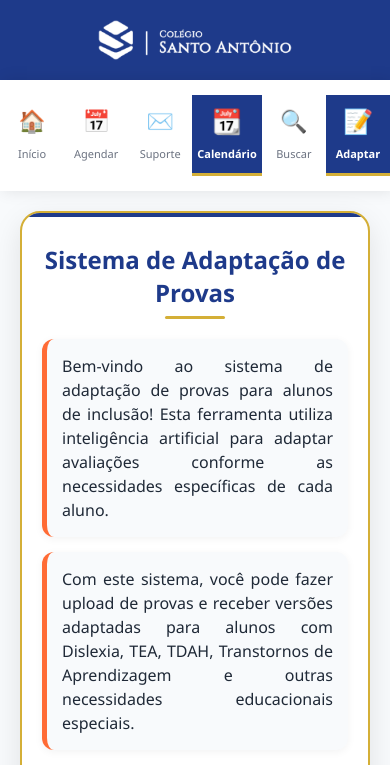
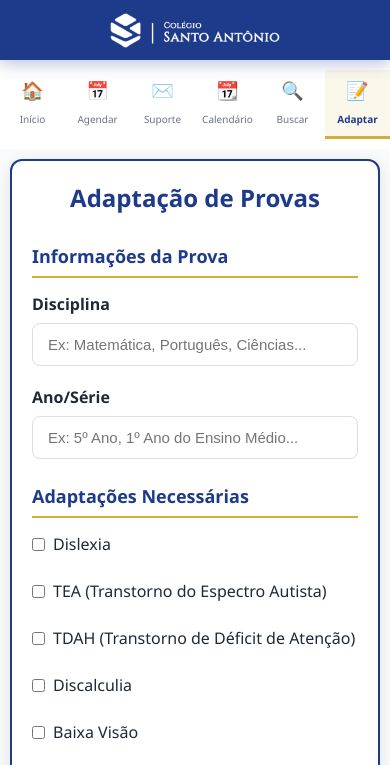
Before and after one commit to WandersonT-Silva/sistema-agendamento-nap, a plain HTML site: page AdaptaProva.html in a window 390 px wide. Shown: the top 765 px of the page. Drawn offline with Linux system fonts and the light colour scheme; sample sign-in values are in the browser's storage.

Commit message:
Update AdaptaProva.html

```diff
--- a/AdaptaProva.html
+++ b/AdaptaProva.html
@@ -3,23 +3,21 @@
 <head>
     <meta charset="UTF-8">
     <meta name="viewport" content="width=device-width, initial-scale=1.0">
-    <title>Adaptação de Provas - Sistema de Inclusão</title>
+    <title>Adaptação de Provas - Sistema NAP</title>
     <link rel="icon" type="image/png" sizes="32x32" href="logo.png">
     <link rel="icon" type="image/png" sizes="16x16" href="logo.png">
     <link rel="apple-touch-icon" sizes="180x180" href="logo.png">
     <style>
         /* ===== TEMA ESCOLA - SANTO ANTÔNIO ===== */
         :root {
-            /* Cores oficiais da escola */
-            --dourado: #D4AF37;         /* Dourado clássico */
-            --laranja: #FF6B35;         /* Laranja vibrante */
-            --azul-marinho: #1E3A8A;    /* Azul marinho */
-            --branco: #FFFFFF;          /* Branco */
-            --cinza-claro: #F8FAFC;     /* Cinza muito claro */
-            --cinza-medio: #6B7280;     /* Cinza médio */
-            --cinza-escuro: #1F2937;    /* Cinza escuro */
-            --verde: #10B981;           /* Verde para sucesso */
-            --vermelho: #EF4444;        /* Vermelho para erros */
+            --dourado: #D4AF37;
+            --laranja: #FF6B35;
+            --azul-marinho: #1E3A8A;
+            --branco: #FFFFFF;
+            --cinza-claro: #F8FAFC;
+            --cinza-medio: #6B7280;
+            --cinza-escuro: #1F2937;
+            --verde: #10B981;
         }
 
         * {
@@ -33,6 +31,7 @@
             background: linear-gradient(135deg, var(--cinza-claro) 0%, #e2e8f0 100%);
             min-height: 100vh;
             color: var(--cinza-escuro);
+            overflow-x: hidden;
         }
 
         /* ===== CABEÇALHO SIMPLIFICADO ===== */
@@ -85,7 +84,53 @@
             min-height: calc(100vh - 80px);
         }
 
-        /* ===== MENU LATERAL SEM LOGO ===== */
+        /* ===== MENU SUPERIOR PARA MOBILE ===== */
+        .mobile-menu {
+            display: none;
+            background: var(--branco);
+            box-shadow: 0 2px 10px rgba(0, 0, 0, 0.1);
+            z-index: 100;
+        }
+
+        .mobile-nav {
+            display: flex;
+            justify-content: space-around;
+            list-style: none;
+            padding: 10px 0;
+        }
+
+        .mobile-menu-item {
+            text-align: center;
+            padding: 8px 5px;
+            cursor: pointer;
+            transition: all 0.3s ease;
+            border-bottom: 3px solid transparent;
+            flex: 1;
+        }
+
+        .mobile-menu-item.active {
+            border-bottom-color: var(--dourado);
+            background: rgba(212, 175, 55, 0.1);
+        }
+
+        .mobile-menu-icon {
+            font-size: 18px;
+            display: block;
+            margin-bottom: 4px;
+        }
+
+        .mobile-menu-text {
+            font-size: 10px;
+            color: var(--cinza-medio);
+            font-weight: 500;
+        }
+
+        .mobile-menu-item.active .mobile-menu-text {
+            color: var(--azul-marinho);
+            font-weight: 600;
+        }
+
+        /* ===== MENU LATERAL PARA DESKTOP ===== */
         .sidebar {
             width: 90px;
             background: var(--branco);
@@ -185,124 +230,24 @@
         /* ===== CONTEÚDO PRINCIPAL ===== */
         .content {
             flex: 1;
-            padding: 40px;
+            padding: 15px;
             background: var(--cinza-claro);
-            overflow-y: auto;
-        }
-
-        .welcome-content {
-            max-width: 1000px;
-            margin: 0 auto;
-            background: var(--branco);
-            border-radius: 20px;
-            padding: 50px;
-            box-shadow: 0 10px 30px rgba(0, 0, 0, 0.1);
-            border: 2px solid var(--dourado);
-            position: relative;
-            overflow: hidden;
-        }
-
-        .welcome-content::before {
-            content: '';
-            position: absolute;
-            top: 0;
-            left: 0;
-            right: 0;
-            height: 4px;
-            background: var(--azul-marinho);
-        }
-
-        .welcome-content h2 {
-            color: var(--azul-marinho);
-            font-size: 32px;
-            margin-bottom: 30px;
-            text-align: center;
-            font-family: 'Segoe UI', sans-serif;
-            font-weight: 700;
-            position: relative;
-        }
-
-        .welcome-content h2::after {
-            content: '';
-            position: absolute;
-            bottom: -10px;
-            left: 50%;
-            transform: translateX(-50%);
-            width: 100px;
-            height: 3px;
-            background: var(--dourado);
-            border-radius: 2px;
-        }
-
-        .html-text {
-            font-family: 'Segoe UI', sans-serif;
-            font-size: 15px;
-            color: var(--cinza-escuro);
-            text-align: justify;
-            line-height: 1.5;
-        }
-
-        .html-text p {
-            margin-bottom: 15px;
-            padding: 20px;
-            background: var(--cinza-claro);
-            border-radius: 12px;
-            border-left: 5px solid var(--laranja);
-            box-shadow: 0 2px 8px rgba(0, 0, 0, 0.05);
-            transition: transform 0.3s ease;
-        }
-
-        .html-text p:hover {
-            transform: translateX(5px);
-        }
-
-        .contact-info {
-            background: linear-gradient(135deg, rgba(255, 107, 53, 0.1) 0%, rgba(212, 175, 55, 0.1) 100%);
-            padding: 15px;
-            border-radius: 15px;
-            border-left: 6px solid var(--laranja);
-            margin-top: 30px;
-            font-size: 15px;
-            font-weight: 500;
-            color: var(--cinza-escuro);
-            box-shadow: 0 4px 15px rgba(255, 107, 53, 0.1);
-            border: 1px solid rgba(212, 175, 55, 0.3);
-        }
-
-        .contact-info::before {
-            content: '📌';
-            margin-right: 10px;
-            font-size: 15px;
-        }
-
-        /* ===== BOTÕES ESTILO ESCOLA ===== */
-        .btn-escola {
-            background: linear-gradient(135deg, var(--laranja) 0%, var(--dourado) 100%);
-            color: var(--branco);
-            border: none;
-            padding: 12px 25px;
-            border-radius: 10px;
-            font-weight: 600;
-            cursor: pointer;
-            transition: all 0.3s ease;
-            box-shadow: 0 4px 15px rgba(255, 107, 53, 0.3);
-            text-transform: uppercase;
-            letter-spacing: 0.5px;
-        }
-
-        .btn-escola:hover {
-            transform: translateY(-2px);
-            box-shadow: 0 6px 20px rgba(255, 107, 53, 0.4);
+            overflow: auto;
+            display: flex;
+            flex-direction: column;
+            gap: 15px;
         }
 
         /* ===== FORMULÁRIO DE ADAPTAÇÃO ===== */
-        .form-container {
+        .formulario-adaptacao {
             background: var(--branco);
-            border-radius: 15px;
+            border: 2px solid var(--azul-marinho);
+            border-radius: 12px;
             padding: 30px;
-            margin-top: 30px;
-            box-shadow: 0 5px 15px rgba(0, 0, 0, 0.08);
-            border: 1px solid rgba(212, 175, 55, 0.2);
+            box-shadow: 0 4px 15px rgba(0, 0, 0, 0.1);
+            max-width: 800px;
+            margin: 0 auto;
+            width: 100%;
         }
 
         .form-section {
@@ -423,12 +368,33 @@
             transition: width 0.3s ease;
         }
 
-        .result-container {
+        /* ===== BOTÕES ESTILO ESCOLA ===== */
+        .btn-escola {
+            background: linear-gradient(135deg, var(--laranja) 0%, var(--dourado) 100%);
+            color: var(--branco);
+            border: none;
+            padding: 12px 25px;
+            border-radius: 10px;
+            font-weight: 600;
+            cursor: pointer;
+            transition: all 0.3s ease;
+            box-shadow: 0 4px 15px rgba(255, 107, 53, 0.3);
+            text-transform: uppercase;
+            letter-spacing: 0.5px;
+        }
+
+        .btn-escola:hover {
+            transform: translateY(-2px);
+            box-shadow: 0 6px 20px rgba(255, 107, 53, 0.4);
+        }
+
+        /* ===== RESULTADO ===== */
+        .resultado-container {
             margin-top: 30px;
             display: none;
         }
 
-        .result-card {
+        .resultado-card {
             background: var(--branco);
             border-radius: 10px;
             padding: 20px;
@@ -436,20 +402,20 @@
             border-left: 5px solid var(--verde);
         }
 
-        .result-header {
+        .resultado-header {
             display: flex;
             justify-content: space-between;
             align-items: center;
             margin-bottom: 15px;
         }
 
-        .result-title {
+        .resultado-title {
             font-size: 18px;
             font-weight: 600;
             color: var(--azul-marinho);
         }
 
-        .result-preview {
+        .resultado-preview {
             margin-top: 20px;
             padding: 15px;
             background: var(--cinza-claro);
@@ -458,77 +424,69 @@
             overflow-y: auto;
         }
 
-        /* ===== RESPONSIVO ===== */
-        @media (max-width: 768px) {
+        /* ===== MEDIA QUERIES PARA RESPONSIVIDADE ===== */
+
+        /* Desktop - Layout original */
+        @media (min-width: 1025px) {
             .main-layout {
-                flex-direction: column;
+                flex-direction: row;
+                height: calc(100vh - 70px);
+            }
+
+            .mobile-menu {
+                display: none;
             }
 
             .sidebar {
-                width: 100%;
-                height: auto;
-                flex-direction: row;
+                display: flex;
+            }
         }
 
-            .menu-nav {
-                display: flex;
-                justify-content: space-around;
-                padding: 10px 0;
-                width: 100%;
-            }
-
-            .menu-item {
-                padding: 10px 5px;
-                border-left: none;
-                border-bottom: 3px solid transparent;
-                flex: 1;
-            }
-
-            .menu-item.active {
-                border-left: none;
-                border-bottom-color: var(--dourado);
-            }
-
-            .menu-tooltip {
+        /* Tablet */
+        @media (max-width: 1024px) and (min-width: 769px) {
+            .sidebar {
                 display: none;
             }
 
-            .header-content {
-                padding: 0 15px;
+            .mobile-menu {
+                display: block;
+            }
+        }
+
+        /* Mobile */
+        @media (max-width: 768px) {
+            .header {
+                height: 60px;
             }
 
             .logo {
-                height: 40px;
+                height: 35px;
+            }
+
+            .sidebar {
+                display: none;
+            }
+
+            .mobile-menu {
+                display: block;
             }
 
             .content {
+                padding: 10px;
+                gap: 10px;
+            }
+
+            .formulario-adaptacao {
                 padding: 20px;
             }
 
-            .welcome-content {
-                padding: 30px 20px;
+            .checkbox-group {
+                flex-direction: column;
+            }
         }
 
-            .welcome-content h2 {
-                font-size: 24px;
-            }
-
-            .welcome-content h2::after {
-                width: 60px;
-            }
-
-            .html-text {
-                font-size: 16px;
-            }
-
-            .html-text p {
-                padding: 15px;
-            }
-
-            .form-container {
-                padding: 20px;
-            }
-
+        /* Mobile muito pequeno */
+        @media (max-width: 480px) {
             .checkbox-group {
                 flex-direction: column;
             }
@@ -538,7 +496,7 @@
         @keyframes fadeIn {
             from {
                 opacity: 0;
-                transform: translateY(20px);
+                transform: translateY(10px);
             }
             to {
                 opacity: 1;
@@ -546,21 +504,23 @@
             }
         }
 
-        .welcome-content {
-            animation: fadeIn 0.6s ease-out;
-        }
-
-        .menu-item {
+        .formulario-adaptacao {
             animation: fadeIn 0.4s ease-out;
         }
 
-        .form-container {
-            animation: fadeIn 0.5s ease-out;
+        @keyframes pulse {
+            0% { transform: scale(1); }
+            50% { transform: scale(1.05); }
+            100% { transform: scale(1); }
+        }
+
+        .processando {
+            animation: pulse 1s ease-in-out;
         }
     </style>
 </head>
 <body>
-    <div class="dashboard-container">
+    <div class="adaptacao-container">
         <!-- Cabeçalho Simplificado -->
         <header class="header">
             <div class="header-background"></div>
@@ -571,9 +531,39 @@
             </div>
         </header>
 
+        <!-- Menu Mobile -->
+        <nav class="mobile-menu">
+            <ul class="mobile-nav">
+                <li class="mobile-menu-item" data-menu="1">
+                    <span class="mobile-menu-icon">🏠</span>
+                    <span class="mobile-menu-text">Início</span>
+                </li>
+                <li class="mobile-menu-item" data-menu="2">
+                    <span class="mobile-menu-icon">📅</span>
+                    <span class="mobile-menu-text">Agendar</span>
+                </li>
+                <li class="mobile-menu-item" data-menu="3">
+                    <span class="mobile-menu-icon">✉️</span>
+                    <span class="mobile-menu-text">Suporte</span>
+                </li>
+                <li class="mobile-menu-item" data-menu="4">
+                    <span class="mobile-menu-icon">📆</span>
+                    <span class="mobile-menu-text">Calendário</span>
+                </li>
+                <li class="mobile-menu-item" data-menu="5">
+                    <span class="mobile-menu-icon">🔍</span>
+                    <span class="mobile-menu-text">Buscar</span>
+                </li>
+                <li class="mobile-menu-item active" data-menu="6">
+                    <span class="mobile-menu-icon">📝</span>
+                    <span class="mobile-menu-text">Adaptar</span>
+                </li>
+            </ul>
+        </nav>
+
         <!-- Layout Principal -->
         <div class="main-layout">
-            <!-- Menu Lateral SEM Logo -->
+            <!-- Menu Lateral para Desktop -->
             <nav class="sidebar">
                 <ul class="menu-nav">
                     <li class="menu-item" data-menu="1">
@@ -591,7 +581,7 @@
                         <span class="menu-text">Suporte</span>
                         <span class="menu-tooltip">Contato e suporte</span>
                     </li>
-                    <li class="menu-item active" data-menu="4">
+                    <li class="menu-item" data-menu="4">
                         <span class="menu-icon">📆</span>
                         <span class="menu-text">Calendário</span>
                         <span class="menu-tooltip">Visualizar calendário</span>
@@ -601,7 +591,7 @@
                         <span class="menu-text">Buscar</span>
                         <span class="menu-tooltip">Busca por alunos</span>
                     </li>
-                    <li class="menu-item active" data-menu="2">
+                    <li class="menu-item active" data-menu="6">
                         <span class="menu-icon">📝</span>
                         <span class="menu-text">Adaptar</span>
                         <span class="menu-tooltip">Adaptar prova</span>
@@ -611,14 +601,9 @@
 
             <!-- Conteúdo Principal -->
             <main class="content">
-                <div class="welcome-content">
-                    <h2>Sistema de Adaptação de Provas</h2>
-                    <div class="html-text">
-                        <p>Bem-vindo ao sistema de adaptação de provas para alunos de inclusão! Esta ferramenta utiliza inteligência artificial para adaptar avaliações conforme as necessidades específicas de cada aluno.</p>
+                <div class="formulario-adaptacao">
+                    <h2 style="color: var(--azul-marinho); text-align: center; margin-bottom: 30px;">Adaptação de Provas</h2>
 
-                        <p>Com este sistema, você pode fazer upload de provas e receber versões adaptadas para alunos com Dislexia, TEA, TDAH, Transtornos de Aprendizagem e outras necessidades educacionais especiais.</p>
-
-                        <div class="form-container">
                     <div class="form-section">
                         <h3>Informações da Prova</h3>
                         <div class="form-group">
@@ -686,22 +671,18 @@
                     </div>
 
                     <button class="btn-escola" id="adaptarBtn" style="width: 100%; margin-top: 20px;">Adaptar Prova</button>
-                        </div>
 
-                        <div class="result-container" id="resultContainer">
-                            <div class="result-card">
-                                <div class="result-header">
-                                    <div class="result-title">Prova Adaptada</div>
+                    <div class="resultado-container" id="resultadoContainer">
+                        <div class="resultado-card">
+                            <div class="resultado-header">
+                                <div class="resultado-title">Prova Adaptada</div>
                                 <button class="btn-escola" id="downloadBtn">Download</button>
                             </div>
                             <p>Sua prova foi adaptada com sucesso! Clique no botão para fazer o download.</p>
-                                <div class="result-preview" id="resultPreview">
+                            <div class="resultado-preview" id="resultadoPreview">
                                 <p>Prévia da prova adaptada aparecerá aqui...</p>
                             </div>
                         </div>
-                        </div>
-
-                        <p class="contact-info">📌 Em caso de dúvidas sobre as adaptações ou dificuldades técnicas, entre em contato com o suporte pedagógico.</p>
                     </div>
                 </div>
             </main>
@@ -709,45 +690,89 @@
     </div>
 
     <script>
-        // Gerenciamento do estado da aplicação
-        class DashboardManager {
+        // ✅ CONFIGURAÇÃO DE URLS ABSOLUTAS
+        const BASE_URL = 'https://wandersont-silva.github.io/sistema-agendamento-nap';
+
+        // ✅ GERENCIADOR PRINCIPAL DA ADAPTAÇÃO
+        class AdaptacaoManager {
             constructor() {
-                this.currentMenu = 2; // Inicia na tela de Adaptar
                 this.init();
             }
 
             init() {
+                this.checkAuthentication();
                 this.setupMenuNavigation();
+                this.setupMobileMenu();
                 this.setupFileUpload();
+                this.setupOutrasNecessidades();
                 this.setupAdaptationProcess();
-                this.setupOutrasNecessidades();
+            }
+
+            checkAuthentication() {
+                const currentUser = localStorage.getItem('currentUser');
+                if (!currentUser) {
+                    window.location.href = BASE_URL + '/index.html';
+                    return;
+                }
             }
 
             setupMenuNavigation() {
                 const menuItems = document.querySelectorAll('.menu-item');
 
                 menuItems.forEach(item => {
-                    item.addEventListener('click', (e) => {
-                        e.preventDefault();
+                    item.addEventListener('click', () => {
                         const menuId = parseInt(item.getAttribute('data-menu'));
                         this.navigateToMenu(menuId);
                     });
                 });
             }
 
-            navigateToMenu(menuId) {
-                // Remove classe active de todos os itens
-                document.querySelectorAll('.menu-item').forEach(item => {
+            setupMobileMenu() {
+                document.querySelectorAll('.mobile-menu-item').forEach(item => {
+                    item.addEventListener('click', () => {
+                        const menuId = parseInt(item.getAttribute('data-menu'));
+                        this.navigateToMenu(menuId);
+                    });
+                });
+            }
+
+            setupMenuNavigation() {
+                document.querySelectorAll('.menu-item, .mobile-menu-item').forEach(item => {
                     item.classList.remove('active');
                 });
 
-                // Adiciona classe active ao item clicado
-                const selectedItem = document.querySelector(`[data-menu="${menuId}"]`);
-                if (selectedItem) {
-                    selectedItem.classList.add('active');
+                const currentMenuDesktop = document.querySelector('[data-menu="6"]');
+                const currentMenuMobile = document.querySelector('.mobile-menu-item[data-menu="6"]');
+
+                if (currentMenuDesktop) {
+                    currentMenuDesktop.classList.add('active');
+                }
+                if (currentMenuMobile) {
+                    currentMenuMobile.classList.add('active');
+                }
             }
 
-                this.currentMenu = menuId;
+            navigateToMenu(menuId) {
+                switch(menuId) {
+                    case 1:
+                        window.location.href = BASE_URL + '/dashboard.html';
+                        break;
+                    case 2:
+                        window.location.href = BASE_URL + '/agendamento.html';
+                        break;
+                    case 3:
+                        window.location.href = BASE_URL + '/suporte.html';
+                        break;
+                    case 4:
+                        window.location.href = BASE_URL + '/calendario.html';
+                        break;
+                    case 5:
+                        window.location.href = BASE_URL + '/busca.html';
+                        break;
+                    case 6:
+                        // Já estamos na página de adaptação
+                        break;
+                }
             }
 
             setupFileUpload() {
@@ -816,9 +841,9 @@
                 const progressContainer = document.getElementById('progressContainer');
                 const progressBar = document.getElementById('progressBar');
                 const progressText = document.getElementById('progressText');
-                const resultContainer = document.getElementById('resultContainer');
+                const resultadoContainer = document.getElementById('resultadoContainer');
                 const downloadBtn = document.getElementById('downloadBtn');
-                const resultPreview = document.getElementById('resultPreview');
+                const resultadoPreview = document.getElementById('resultadoPreview');
 
                 adaptarBtn.addEventListener('click', () => {
                     const fileInput = document.getElementById('fileInput');
@@ -854,7 +879,7 @@
 
                     // Mostrar progresso
                     progressContainer.style.display = 'block';
-                    resultContainer.style.display = 'none';
+                    resultadoContainer.style.display = 'none';
 
                     // Simular processamento
                     let progress = 0;
@@ -867,7 +892,7 @@
                             // Mostrar resultado após processamento
                             setTimeout(() => {
                                 progressContainer.style.display = 'none';
-                                resultContainer.style.display = 'block';
+                                resultadoContainer.style.display = 'block';
 
                                 // Simular conteúdo da prova adaptada
                                 const adaptacoesText = Array.from(adaptacoes).map(cb => {
@@ -878,7 +903,7 @@
                                     return label ? label.textContent : cb.value;
                                 }).join(', ');
 
-                                resultPreview.innerHTML = `
+                                resultadoPreview.innerHTML = `
                                     <h4>Prova de ${provaDisciplina} - Adaptada</h4>
                                     <p><strong>Ano/Série:</strong> ${provaAno}</p>
                                     <p><strong>Adaptações aplicadas:</strong> ${adaptacoesText}</p>
@@ -904,7 +929,13 @@
 
         // Inicializar quando a página carregar
         document.addEventListener('DOMContentLoaded', () => {
-            new DashboardManager();
+            const currentUser = localStorage.getItem('currentUser');
+            if (!currentUser) {
+                window.location.href = BASE_URL + '/index.html';
+                return;
+            }
+
+            new AdaptacaoManager();
         });
     </script>
 </body>
```
Lines whose indentation alone changed are shown as unchanged.
